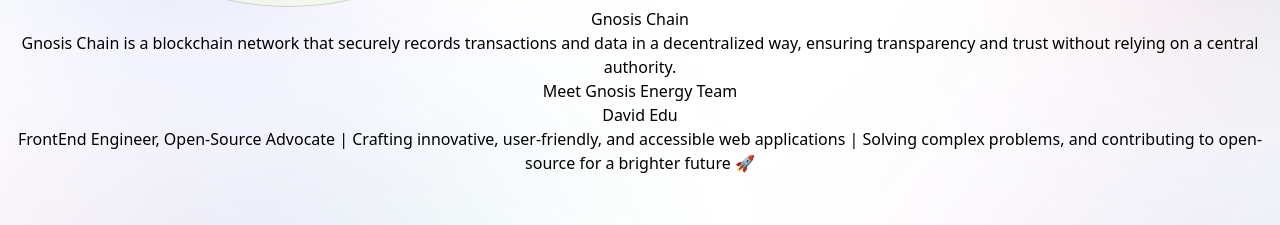
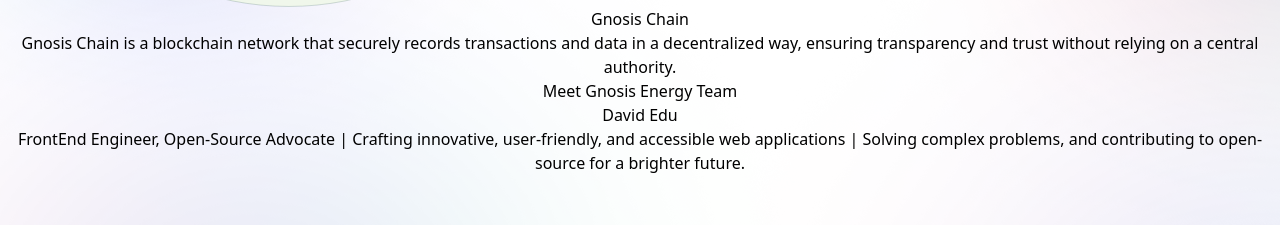
Before and after one commit to daveeedu/gnosis-chain, a React (Vite) app: page / in a window 1280 px wide. Shown: the part 3025-3250 px from the top of the page. Built offline with nearby package versions, Linux system fonts and the light colour scheme.

Commit message:
update landing page

```diff
--- a/src/pages/landingPage/Index.jsx
+++ b/src/pages/landingPage/Index.jsx
@@ -5,7 +5,7 @@
 const LandingPage = () => {
     const cards = [
         {
-            id: 1, title: 'David Edu', img: ITalentOne, profession: 'Software Engineer | Web3 Solidity developer', content: 'FrontEnd Engineer, Open-Source Advocate | Crafting innovative, user-friendly, and accessible web applications | Solving complex problems, and contributing to open-source for a brighter future 🚀 ', links: {
+            id: 1, title: 'David Edu', img: ITalentOne, profession: 'Software Engineer | Web3 Solidity developer', content: 'FrontEnd Engineer, Open-Source Advocate | Crafting innovative, user-friendly, and accessible web applications | Solving complex problems, and contributing to open-source for a brighter future. ', links: {
                 github: 'https://github.com/daveeedu',
                 linkedin: 'https://www.linkedin.com/in/david-edu/',
                 twitter: 'https://twitter.com/DavidEdu259865',
```
